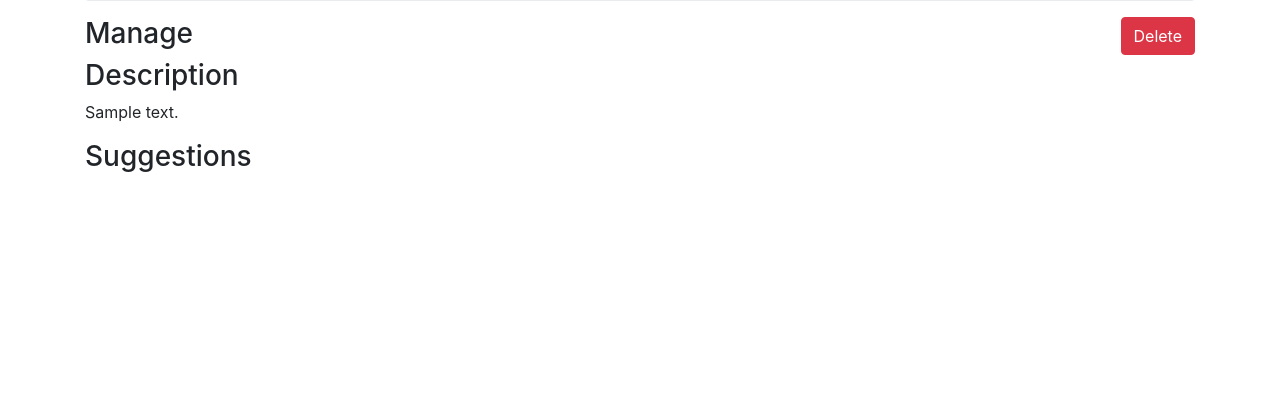
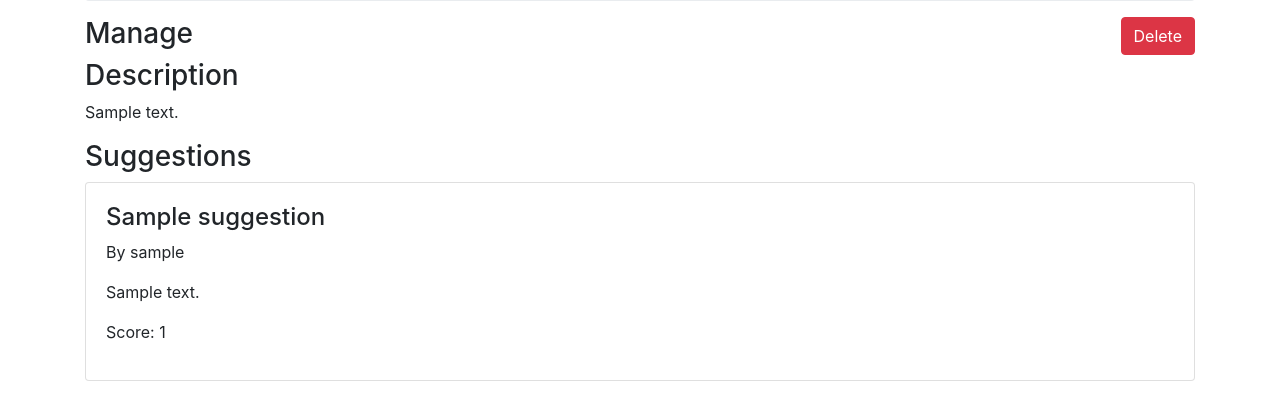
Before and after one commit to OffTheMark/scopecreep, a Django app: page /topic/1/ in a window 1280 px wide. Shown: the part 215-635 px from the top of the page. Run offline with Django 3.2, Linux system fonts and the light colour scheme; a user stored in the database is signed in; tables that the repository leaves empty hold one stand-in row (values such as "Sample post"); some libraries are stand-ins or nearby versions.

Commit message:
Show calculated score for each suggestion in topic page

```diff
--- a/polls/templates/polls/topic/suggestion_item.html
+++ b/polls/templates/polls/topic/suggestion_item.html
@@ -14,6 +14,9 @@
                     <p>
                         {{ suggestion.description }}
                     </p>
+                    <p>
+                        Score: {{ suggestion.score }}
+                    </p>
                 </div>
             </div>
         </div>
--- a/polls/views.py
+++ b/polls/views.py
@@ -1,13 +1,15 @@
 from django.contrib.auth import login, logout
 from django.contrib.auth.mixins import LoginRequiredMixin
 from django.contrib.auth.models import User
+from django.db.models import Sum
+from django.db.models.functions import Coalesce
 from django.http import HttpResponseRedirect
 from django.shortcuts import render
 from django.urls import reverse
 from django.views import generic
 
 from .forms import LoginForm, SignupForm, TopicForm
-from .models import Topic
+from .models import Topic, Suggestion
 
 
 def index(request):
@@ -90,6 +92,14 @@ class TopicView(LoginRequiredMixin, generic.DetailView):
     template_name = "polls/topic.html"
     model = Topic
 
+    def get_context_data(self, **kwargs):
+        data = super().get_context_data(**kwargs)
+        data["suggestions"] = Suggestion.objects\
+            .filter(topic=self.object)\
+            .annotate(score=Coalesce(Sum("vote__opinion"), 0))\
+            .order_by("-score")
+        return data
+
 
 def delete_topic(request, topic_id):
     topic = Topic.objects.get(pk=topic_id)
```
